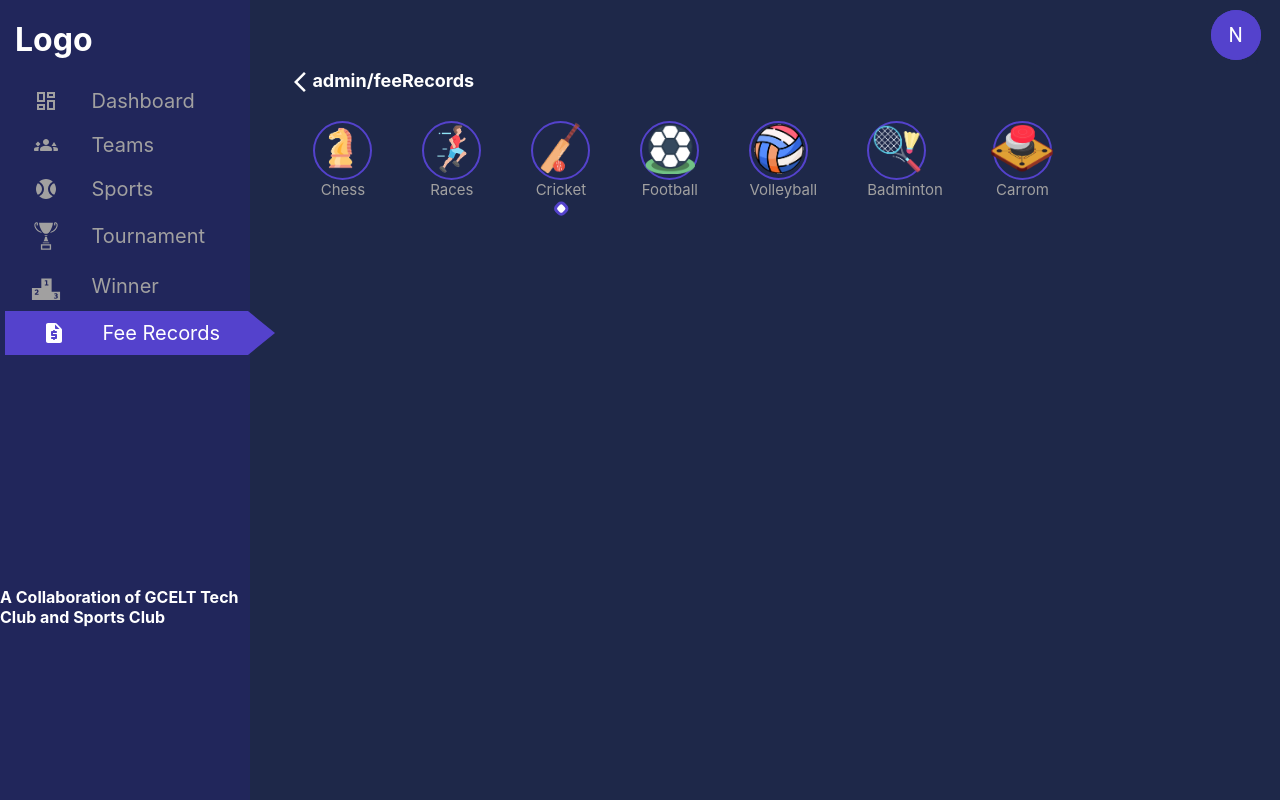
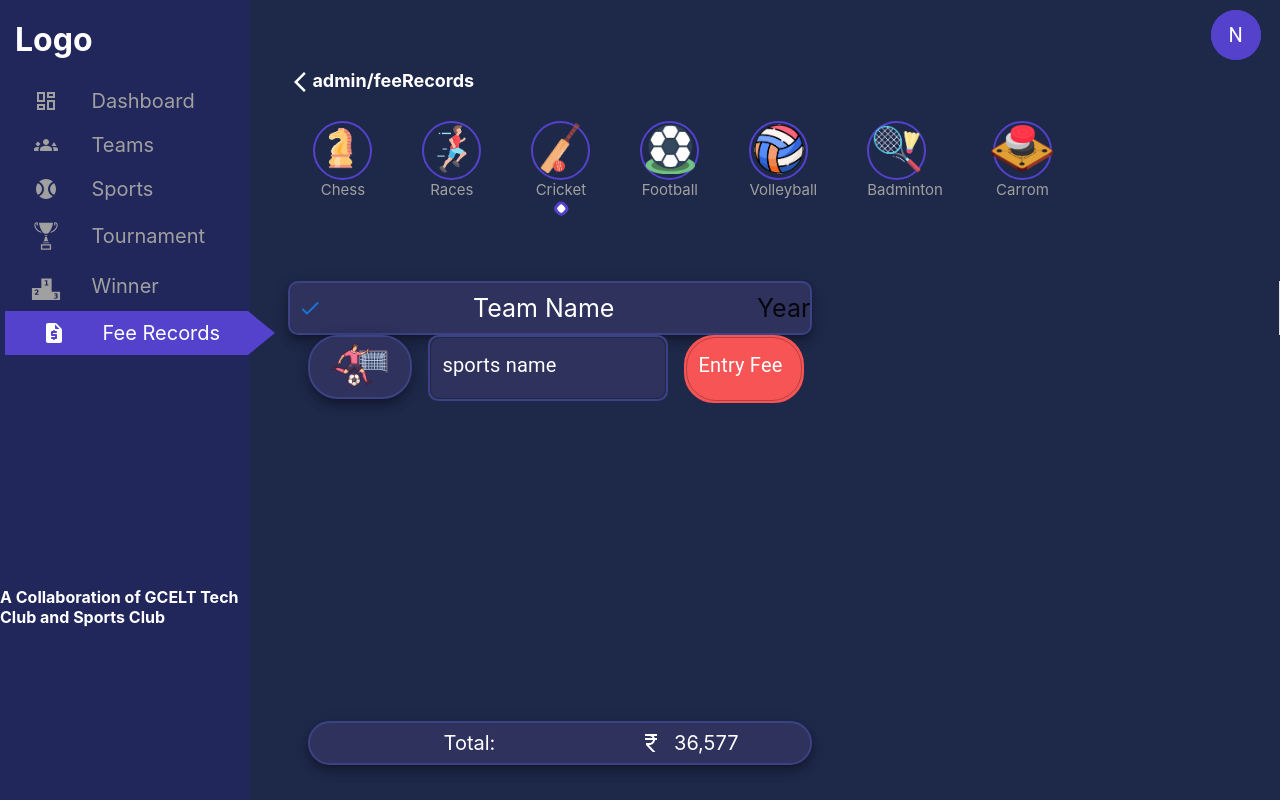
Before and after one commit to gcelt-techclub/Web-App, a React (Create React App) app: page /admin/feeRecords in a window 1280 px wide. Built offline with nearby package versions, Linux system fonts and the light colour scheme; no server answers; sample sign-in values are in the browser's storage.

Commit message:
fee records interface

```diff
--- a/src/pages/admin/FeeRecords.jsx
+++ b/src/pages/admin/FeeRecords.jsx
@@ -1,25 +1,72 @@
-import React,{useState} from 'react'
+import React from 'react'
+import { Stack, Paper, styled, TextField, Grid, Divider } from '@mui/material'
+import IconButton from '@mui/material/IconButton';
+import CheckRoundedIcon from '@mui/icons-material/CheckRounded';
 import Sportsbar from "../../components/SportsNavbar.jsx";
-
-// import { SelectedSports } from '../context/context.js';
+import Football_i from "../../assets/icons/football2.png";
+import RupeeIcon from '@mui/icons-material/CurrencyRupee';
 
 
-// Later we will pull it from DB
-import {menuItem} from '../../data/sportsList'
+const CSSTextField = styled((props) => (
+  <TextField InputProps={{ disableUnderline: true, style: { fontSize: 20, backgroundColor: '#2e325c', border: '2px solid #3b4285', borderRadius: '10px', color: '#fff', } }}
+    InputLabelProps={{ style: { fontSize: 20, color: '#fff' } }} {...props} />
+))(() => ({}));
 
+const RedTextField = styled((props) => (
+  <TextField InputProps={{ disableUnderline: true, style: { fontSize: 20, backgroundColor: '#F75555', border: '2px solid #F75555', borderRadius: '30px', color: '#fff', padding: 1, } }}
+    InputLabelProps={{ style: { fontSize: 20, color: '#fff' } }} {...props} />
+))(() => ({}));
+function FeeRecords() {
 
-function FeeRecords() {
-  const [activeSport,setActiveSport] = useState(menuItem[Math.floor(menuItem.length / 2)].title);
-
-  const sportsContextObj = {
-    activeSport : activeSport,
-    toggleActiveSport : setActiveSport
-  };
 
   return (
     <div>
       <Sportsbar />
+      <div>
+        <Grid container>
+          <Grid item xs>
+            <Paper className="team_div" style={{
+              width: 520, height: 50, backgroundColor: '#2e325c',
+              border: '2px solid #3b4285', borderRadius: '10px'
+            }} elevation={8}>
+              <IconButton color="primary" aria-label="add to shopping cart" className='won_btn2'>
+                <CheckRoundedIcon />
+              </IconButton>
+              <div id='Tname'> Team Name </div>
+              <div id='Yr'> Year </div>
+            </Paper>
+
+          </Grid>
+          <Divider orientation="vertical" flexItem color='#fff'>
+          </Divider>
+          <Grid item xs style={{ marginLeft: 20 }}>
+            <Stack direction="row" spacing={2}>
+              <Paper style={{
+                width: 100, height: 60, backgroundColor: '#2e325c',
+                border: '2px solid #3b4285', borderRadius: '30px'
+              }} elevation={8}>
+                <div className="icon_create">{<img src={Football_i} width='60px' paddingleft='10px' />} </div>
+              </Paper>
+              <CSSTextField disabled id="sportsName" style={{ width: 240, maxheight: 40 }} label="sports name" variant="outlined" />
+              <RedTextField disabled id="entryFee" style={{ width: 120, height: 40 }}
+                label="Entry Fee" variant="outlined" />
+            </Stack>
+            <div style={{width:'530', height:'40vh'}}></div>
+            <Paper className="pos_card" style={{
+                  width: 500, height: 40, backgroundColor: '#2e325c',
+                  border: '2px solid #3b4285', borderRadius: '30px',
+                  display:'flex', alignItems: 'center', color:'#fff',
+                  fontSize:20, justifyContent:'space-around',
+                }} elevation={8}>
+                <div id='Tname' style={{flex:'70%'}}> Total: </div>
+                <div style={{flex:'10%' , display:'grid', placeItems: 'center'}}><RupeeIcon/></div>
+                <div id='Year' style={{ flex:'30%' }}> 36,577 </div>
+              </Paper>
+          </Grid>
+        </Grid>
+      </div>
     </div>
   )
 }
+
 export default FeeRecords
```
